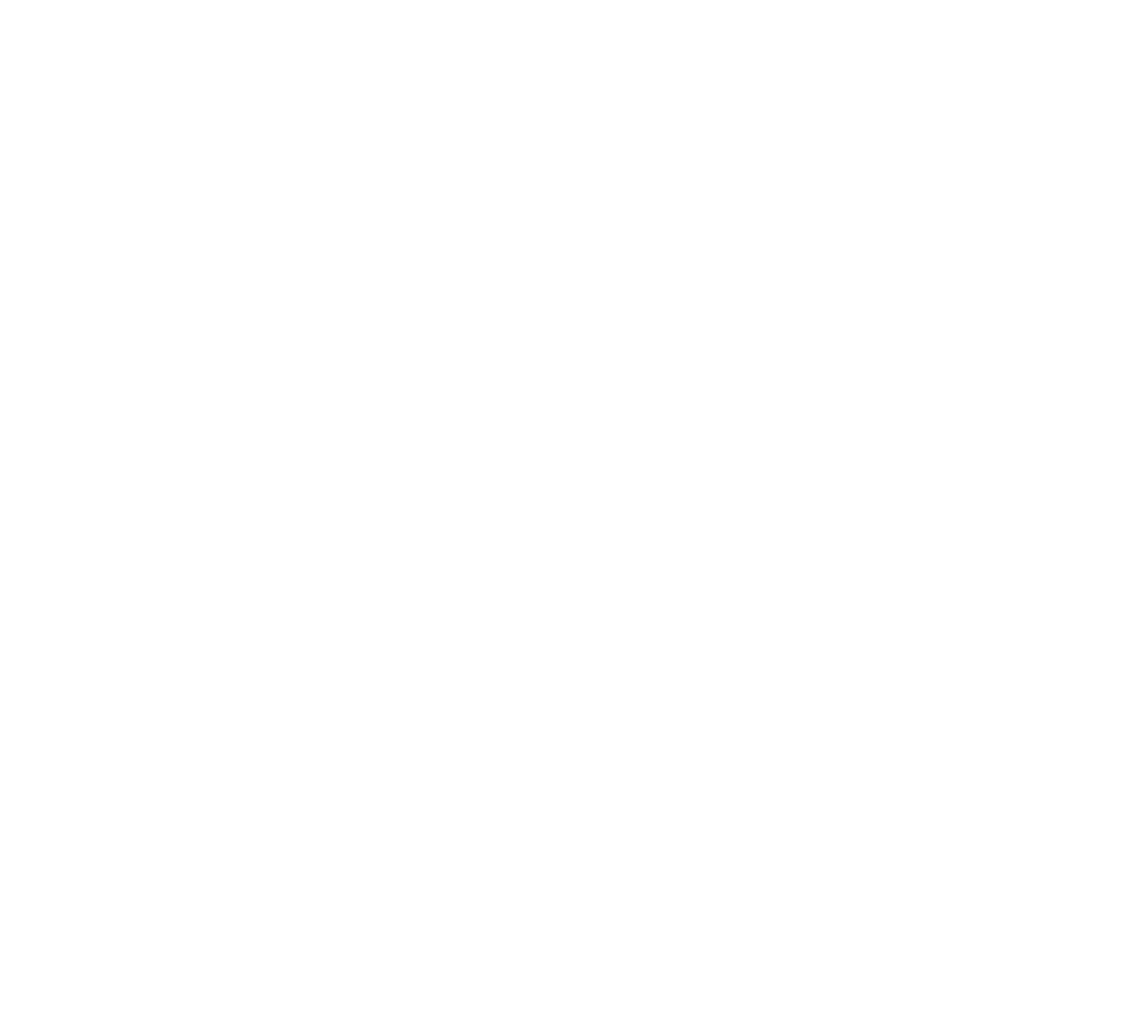
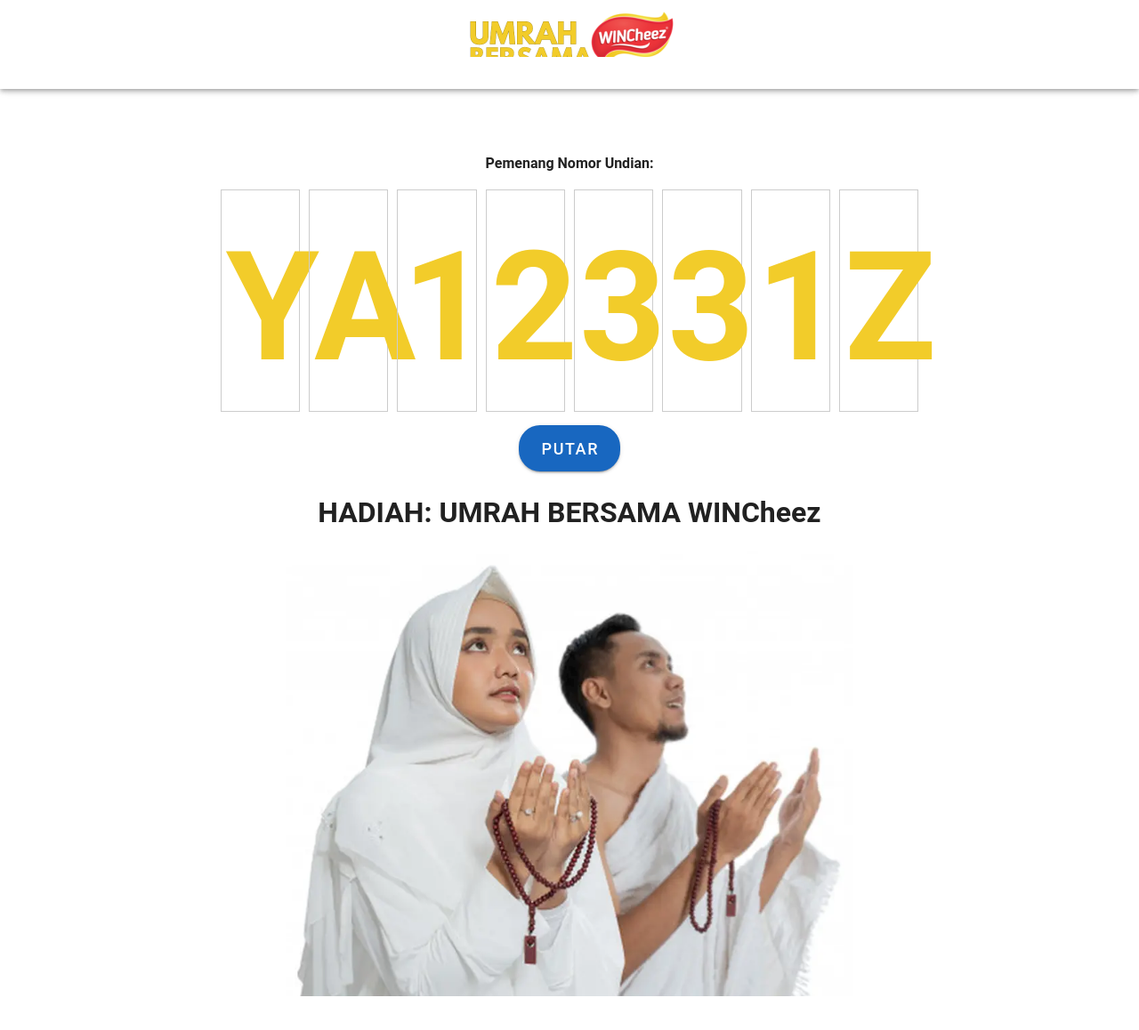
Before and after one commit to ahmadfaruq299/gweb, a Vue app: page /lottery in a window 1280 px wide. Before the commit this address had no page. Shown: the whole page at 89% size. Before the commit the page ends 800 px from the top, so only its background shows below. Built offline with nearby package versions, Linux system fonts and the light colour scheme.

Commit message:
add lottery

```diff
--- a/src/components/HelloWorld.vue
+++ b/src/components/HelloWorld.vue
@@ -1,7 +1,7 @@
 <template>
   <v-container>
     <v-responsive>
-      <v-img height="300" src="@/assets/umrah.png" style="margin-bottom: 15px; padding-top: 10px;;"/>
+      <v-img height="250" src="@/assets/umrah.png" style="margin-bottom: 15px; margin-top: 20px;;"/>
       <v-form v-model="valid">
       <v-row class="d-flex align-center justify-center">
         <v-col
@@ -82,6 +82,15 @@
 </v-btn>
         </v-col>
 
+        <v-col
+          cols="12"
+          md="4"
+          style="text-align: center; font-size: 13px; margin-top: -10px;"
+        >
+        Copyright &copy; 2023 Wincheez Indonesia
+
+        </v-col>
+
       </v-row>
     </v-form>
     </v-responsive>
--- /dev/null
+++ b/src/components/Lottery.vue
@@ -0,0 +1,58 @@
+<template>
+  <v-container  style="margin-top: 30px; ">
+    <v-responsive>
+          <v-row style="margin-top: 50px;">
+            <v-col cols="12" style="text-align: center;">
+              <span style="font-weight: bold;">Pemenang Nomor Undian:</span>
+            </v-col>
+          </v-row>
+          <v-row style="">
+            <v-col cols="2"></v-col>
+            <v-col v-for="n in selecteds" cols="1" style=" text-align: center;">
+              <div style="padding: 5px; margin: -7px;; border: 1px solid #ccc; height: 250px;">
+                <span style="font-size: 170px; font-weight: bold; color: #f2cc2a;">{{ n }}</span>
+              </div>
+            </v-col>
+            <v-col cols="2"></v-col>
+          </v-row>
+
+          <v-row style="margin-top: 10px;">
+            <v-col cols="12" style="text-align: center;">
+              <v-btn color="primary" size="x-large" rounded="xl">
+                Putar
+              </v-btn>
+            </v-col>
+          </v-row>
+
+          <v-row style="margin-top: 10px;">
+            <v-col cols="12" style="text-align: center;">
+              <h1>HADIAH: UMRAH BERSAMA WINCheez</h1>
+            </v-col>
+          </v-row>
+
+          <v-img height="500" src="@/assets/umrah.png" style="margin-bottom: 15px; margin-top: 20px;;"/>
+
+          <v-row style="margin-top: 20px;">
+            <v-col
+          cols="12"
+          style="text-align: center; font-size: 13px; margin-top: -10px;"
+        >
+        <!-- Copyright &copy; 2023 Wincheez Indonesia -->
+
+        </v-col>
+          </v-row>
+
+
+    </v-responsive>
+  </v-container>
+</template>
+
+<script>
+  export default {
+    data: () => (
+      {
+        selecteds: ["Y", "A", "1", "2", "3", "3", "1", "Z"]
+      }
+    ),
+  }
+</script>
--- a/src/layouts/default/AppBar.vue
+++ b/src/layouts/default/AppBar.vue
@@ -1,5 +1,5 @@
 <template>
-  <v-app-bar  style="height: 100px; text-align: left;" elevation="1">
+  <v-app-bar  style="height: 100px; text-align: left;" elevation="">
     <v-app-bar-title style="padding-top: 20px; text-align: left;">
       <v-img style="padding-top: 5px; padding-bottom: 5px" height="90" src="@/assets/header.png"/>
 
--- a/src/layouts/default/View.vue
+++ b/src/layouts/default/View.vue
@@ -1,5 +1,6 @@
 <template>
-  <v-main>
+  <!-- <v-main style="background-color: #fffce6;"> -->
+  <v-main style="">
     <router-view />
   </v-main>
 </template>
--- a/src/router/index.ts
+++ b/src/router/index.ts
@@ -14,6 +14,11 @@
         // which is lazy-loaded when the route is visited.
         component: () => import(/* webpackChunkName: "home" */ '@/views/Home.vue'),
       },
+      {
+        path: 'lottery',
+        name: 'Lottery',
+        component: () => import(/* webpackChunkName: "home" */ '@/views/Lottery.vue'),
+      },
     ],
   },
 ]
--- /dev/null
+++ b/src/views/Lottery.vue
@@ -0,0 +1,7 @@
+<template>
+  <Lottery />
+</template>
+
+<script lang="ts" setup>
+  import Lottery from '@/components/Lottery.vue'
+</script>
```
